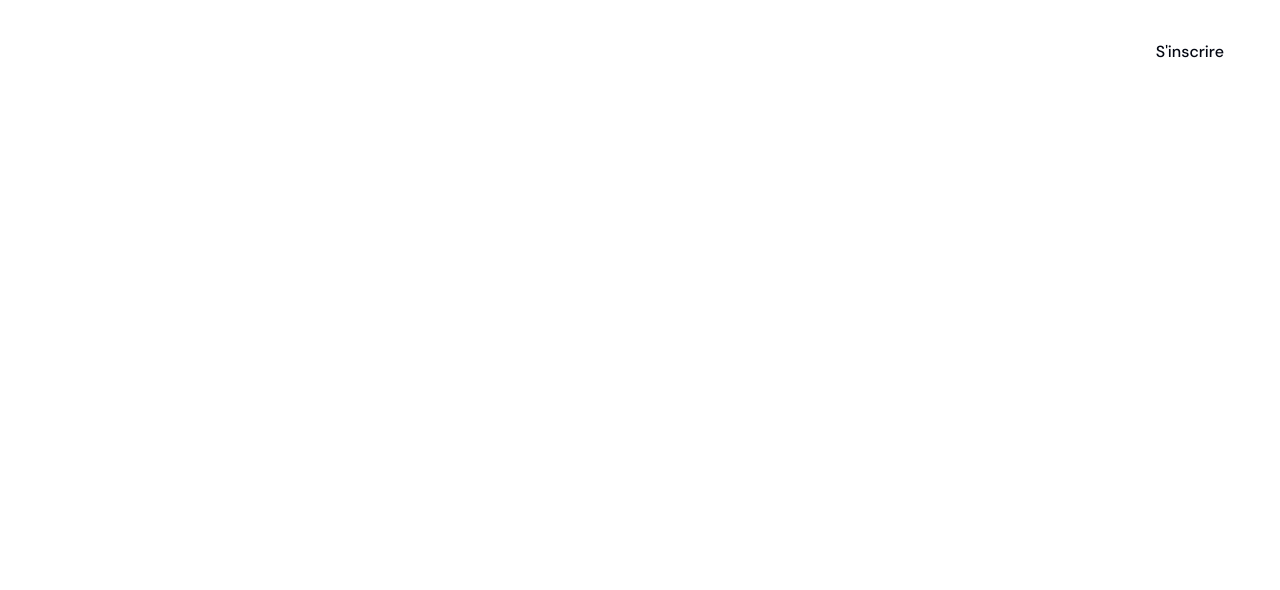
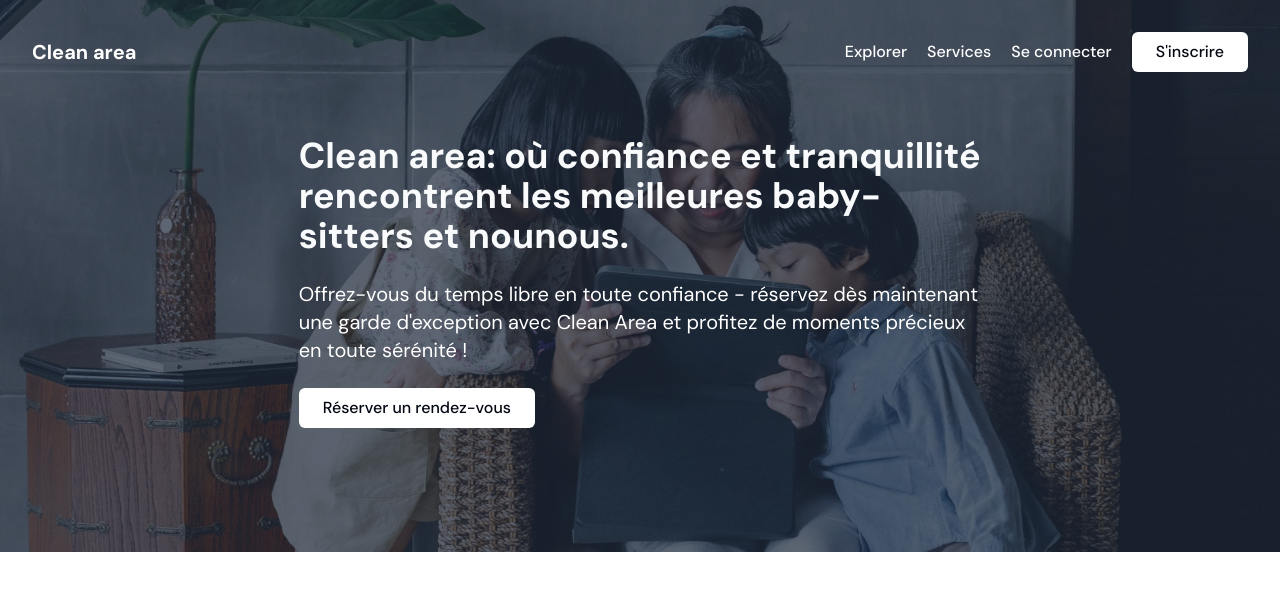
Before and after one commit to musanziw/clean-area.com, a Next.js app: page / in a window 1280 px wide. Shown: the top 590 px of the page. Built offline with nearby package versions, Linux system fonts and the light colour scheme.

Commit message:
feat: creat hero section

```diff
--- a/app/components/Hero.tsx
+++ b/app/components/Hero.tsx
@@ -1,11 +1,32 @@
 'use client';
+import hero from '@/public/hero.webp';
 
 import Topbar from "@/app/shared/components/Topbar";
+import Link from "next/link";
 
 export default function Hero() {
     return (
-        <div>
+        <main className={"relative bg-hero bg-center bg-cover"}>
             <Topbar/>
-        </div>
+            <div
+                className={"p-8 h-full py-28 flex flex-col items-center justify-center bg-slate-800/70 text-white mx-auto"}>
+                <div className={"flex flex-col justify-center items-center gap-6 mx-auto md:max-w-screen-lg"}>
+                    <h2 className={`text-2xl md:text-4xl text-gray-50 font-bold mt-6 md:w-2/3`}>
+                        Clean area: où confiance et tranquillité rencontrent les meilleures baby-sitters et nounous.
+                    </h2>
+                    <div className={'md:w-2/3 mb-3'}>
+                        <p className={"md:text-xl mb-6"}>
+                            Offrez-vous du temps libre en toute confiance - réservez dès maintenant une garde
+                            d&apos;exception
+                            avec Clean Area et profitez de moments précieux en toute sérénité !
+                        </p>
+                        <Link href={'/search'} className={'inline-block bg-white px-6 py-2 rounded-md text-gray-950 font-medium hover:bg-gray-200'}>
+                            Réserver un rendez-vous
+                        </Link>
+                    </div>
+                </div>
+            </div>
+
+        </main>
     )
 }
--- a/tailwind.config.ts
+++ b/tailwind.config.ts
@@ -18,6 +18,9 @@ const config = {
       },
     },
     extend: {
+      backgroundImage: {
+        'hero': "url('/hero.webp')",
+      },
       keyframes: {
         "accordion-down": {
           from: { height: "0" },
```
Also changed, not shown: public/hero.webp (renamed from public/bg.webp).
